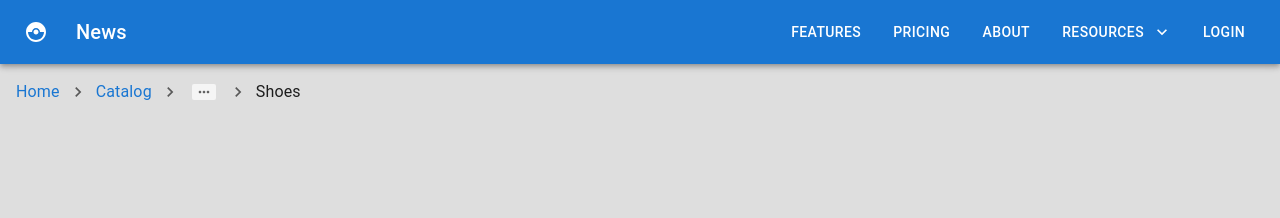
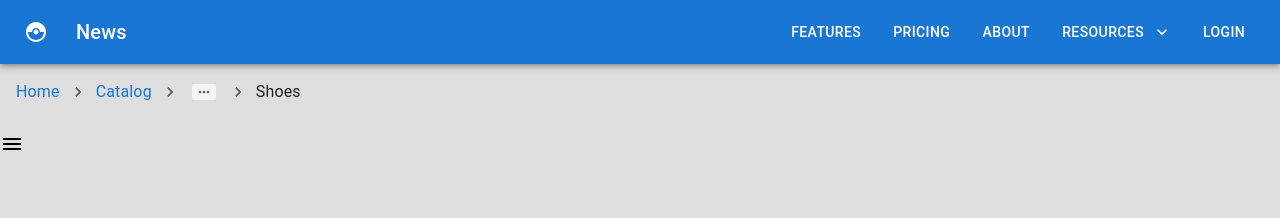
Before and after one commit to itsparasbisht/react-mui, a React (Create React App) app: page / in a window 1280 px wide. Shown: the top 218 px of the page. Built offline with nearby package versions, Linux system fonts and the light colour scheme.

Commit message:
mui drawer

```diff
--- a/src/App.js
+++ b/src/App.js
@@ -16,6 +16,7 @@ import MuiImageList from "./components/MuiImageList";
 import MuiNavbar from "./components/MuiNavbar";
 import MuiLink from "./components/MuiLink";
 import MuiBreadcrumbs from "./components/MuiBreadcrumbs";
+import MuiDrawer from "./components/MuiDrawer";
 
 function App() {
   return (
@@ -37,6 +38,7 @@ function App() {
       <MuiNavbar />
       {/* <MuiLink /> */}
       <MuiBreadcrumbs />
+      <MuiDrawer />
     </div>
   );
 }
--- /dev/null
+++ b/src/components/MuiDrawer.js
@@ -0,0 +1,26 @@
+import { Menu } from "@mui/icons-material";
+import { Box, Drawer, IconButton, Typography } from "@mui/material";
+import React, { useState } from "react";
+
+function MuiDrawer() {
+  const [isOpen, setIsOpen] = useState(false);
+  return (
+    <>
+      <IconButton
+        size="large"
+        edge="start"
+        color="inherit"
+        onClick={() => setIsOpen(true)}
+      >
+        <Menu />
+      </IconButton>
+      <Drawer anchor="left" open={isOpen} onClose={() => setIsOpen(false)}>
+        <Box p={2} width="250px" textAlign="center" role="presentation">
+          <Typography variant="h6">Side Panel</Typography>
+        </Box>
+      </Drawer>
+    </>
+  );
+}
+
+export default MuiDrawer;
```
